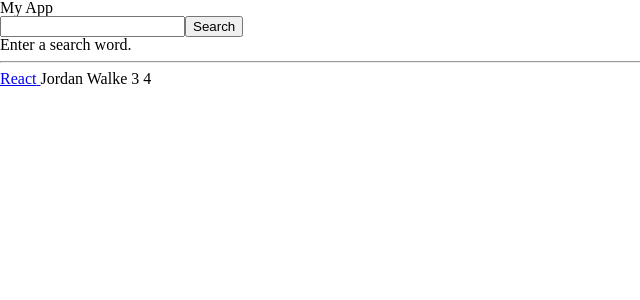
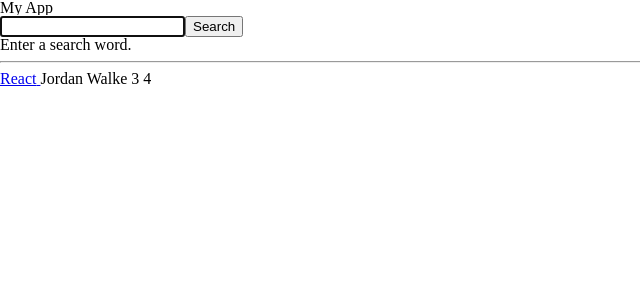
Before and after one commit to bfreitas1098/road-to-react-project, a React (Create React App) app: page / in a window 1280 px wide. Shown: the top 300 px of the page, without its empty margins (0-640 px from the left). Built offline with nearby package versions, Linux system fonts and the light colour scheme.

Commit message:
Created a isFocused attribute for the Input component and used imperative react to enforce autofocus in that instance

```diff
--- a/src/components/App.js
+++ b/src/components/App.js
@@ -61,11 +61,13 @@ export const App = () => {
     <>
       <h1>My App</h1>
       <Input
+        isFocused
         id="search"
         value="Search"
         word={searchTerm}
         onInputChange={handleSearch}
       />
+      {/* the isFocused attribute is being used to have this instance of the Input component have autofocus */}
       {/* passing the callback function to Search.js as a props */}
       <hr />
       <List list={searchedStories} />
--- a/src/components/Input.js
+++ b/src/components/Input.js
@@ -1,8 +1,26 @@
-import React, { useState } from "react";
+import React, { useState, useRef, useEffect } from "react";
 
 // the parameters in my Search component parentheses are the names of my props that were given to this component from the App.js
-export const Input = ({ id, word, value, onInputChange, type = `text` }) => {
+export const Input = ({
+  id,
+  word,
+  value,
+  onInputChange,
+  type = `text`,
+  isFocused,
+}) => {
   const [loaded, setLoaded] = useState(false);
+  const inputRef = useRef();
+  // the useRef hook is being used here to use the input element as a reference that won't change
+
+  useEffect(() => {
+    if (isFocused && inputRef.current) {
+      inputRef.current.focus();
+    }
+  }, [isFocused]);
+  // in this useEffect hook, the side-effect is to put focus on the input field only when isFocused is true, which it is in this case because
+  // it has been passed as a props to this component, and it is true in the current element that the useRef is in which the current property makes clear
+  // the useEffect hook runs when the component is mounted and when it is updated by isFocused
 
   let handleSubmit = (event) => {
     event.preventDefault();
@@ -16,7 +34,7 @@ export const Input = ({ id, word, value, onInputChange, type = `text` }) => {
   return (
     <>
       <form onSubmit={handleSubmit}>
-        <input id={id} type={type} onChange={onInputChange} />
+        <input ref={inputRef} id={id} type={type} onChange={onInputChange} />
         <input type="submit" value={value} />
       </form>
       <p>{loaded ? `Searching for ${word}` : `Enter a search word.`}</p>
```
